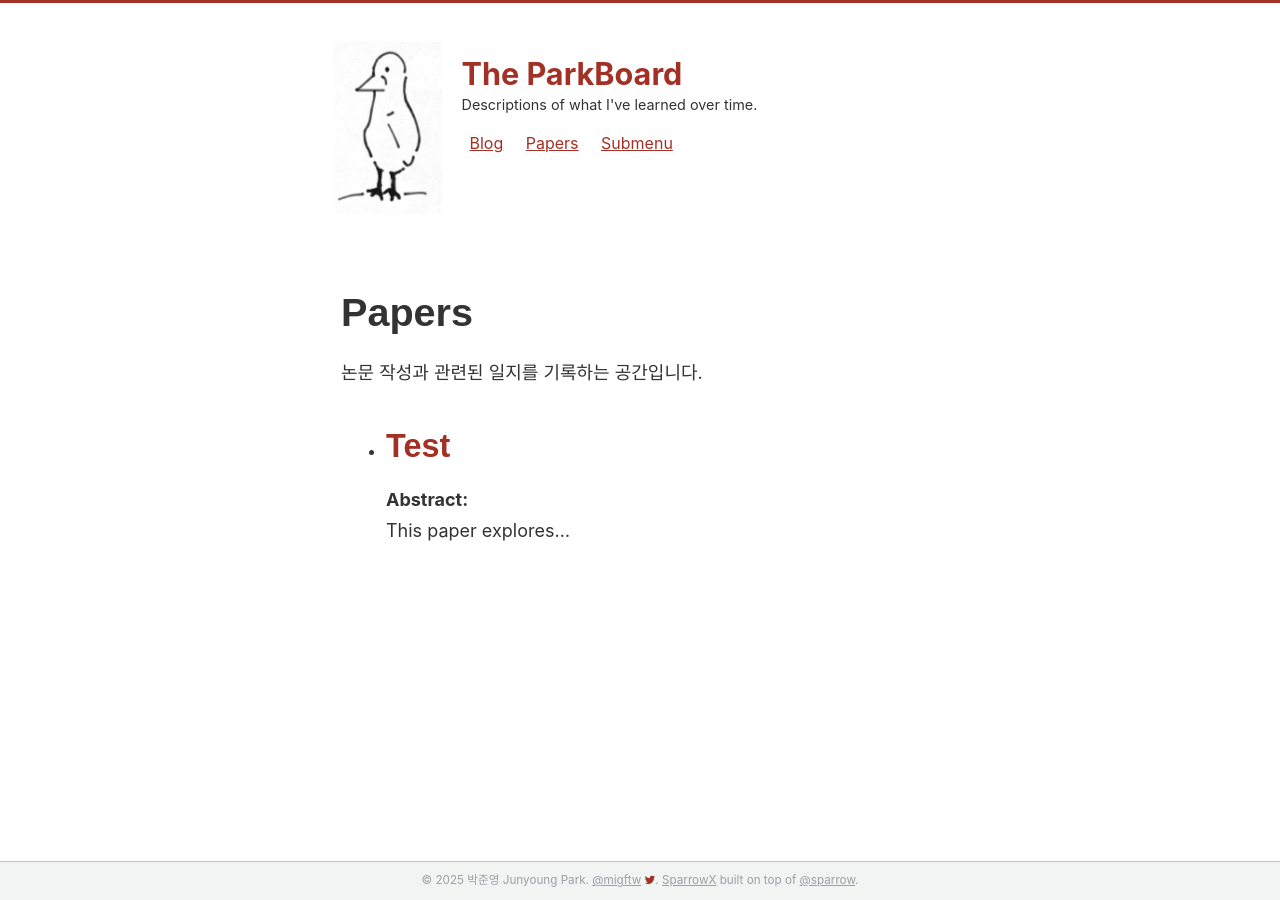
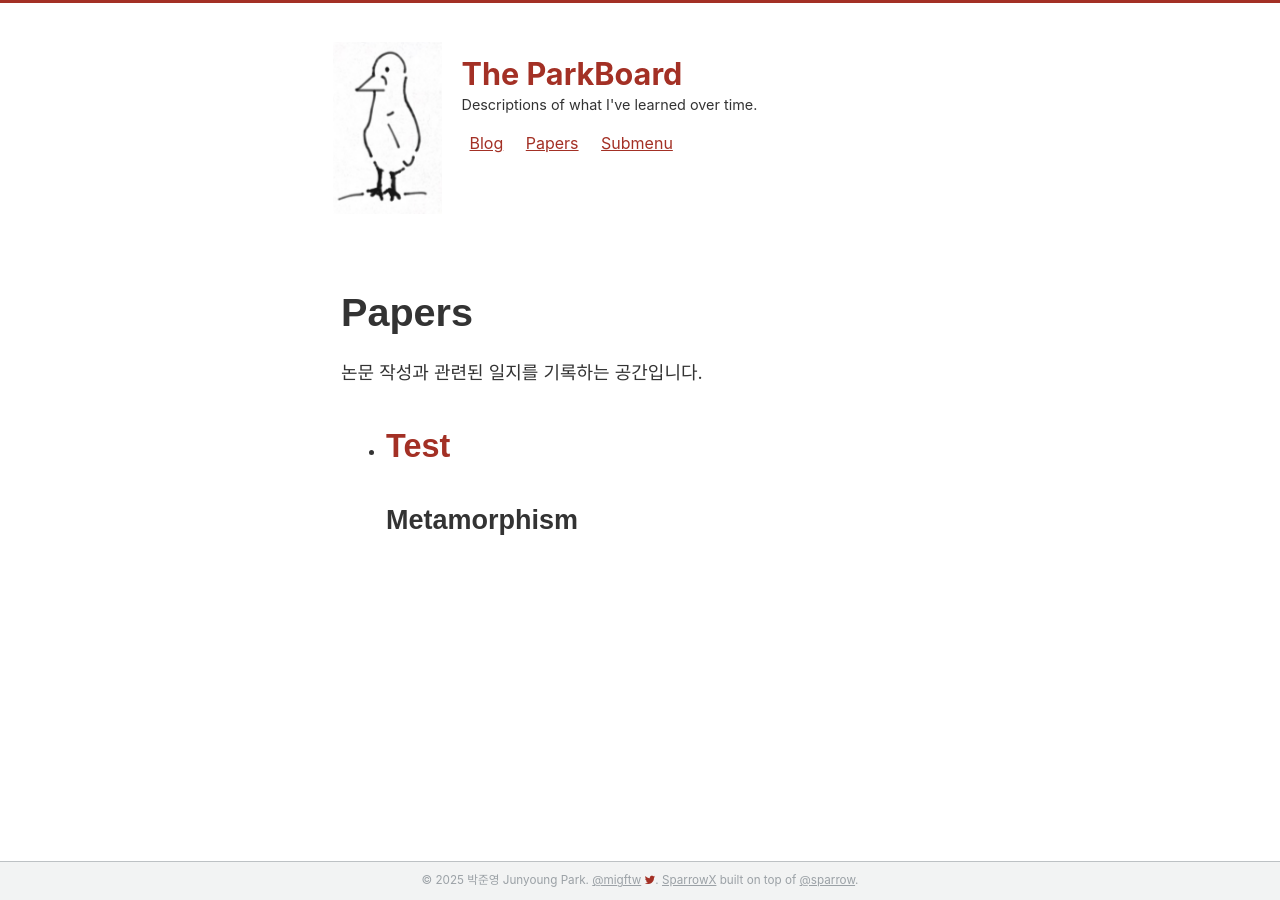
Before and after one commit to pjy010218/pjy010218.github.io, a Jekyll site: the page built from papers.md, in a window 1280 px wide. Built offline with Jekyll 4.4.1, drawn with Linux system fonts in a browser that asks for light colours; some web fonts are replaced.

Commit message:
Update 2025-10-19-Test.md

```diff
--- a/_papers/2025-10-19-Test.md
+++ b/_papers/2025-10-19-Test.md
@@ -12,5 +12,6 @@
   - AORM
 ---
 
-**Abstract:**
-This paper explores...
+### Metamorphism
+
+**What is 'Metamorphism'**
```
Also changed, not shown: other parts of _papers/2025-10-19-Test.md (+1 -1 lines).
